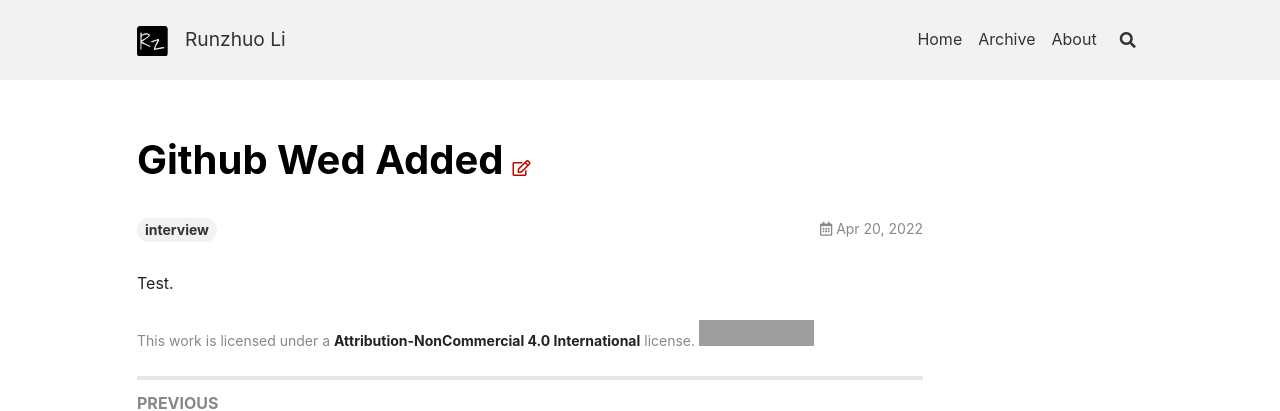
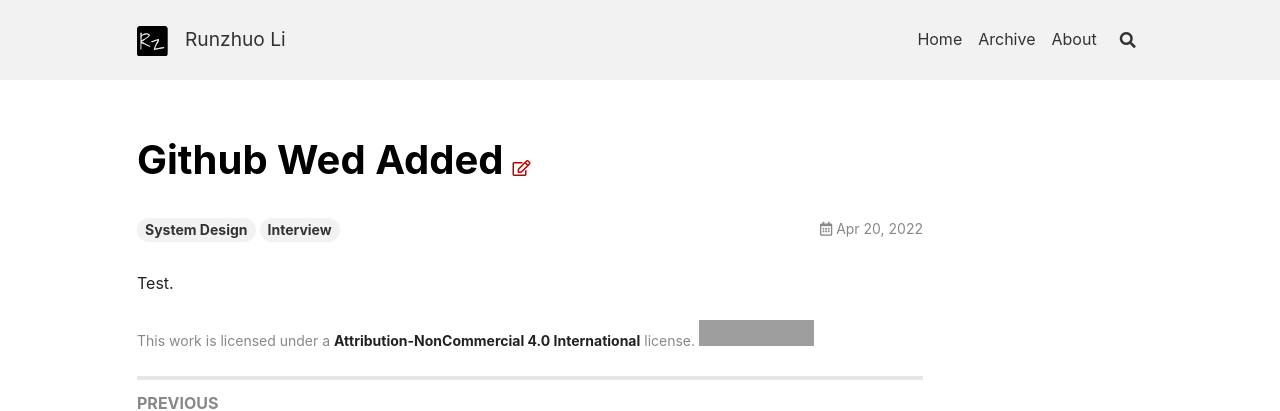
Before and after one commit to runzhuoli/runzhuoli.github.io, a Jekyll site: the page built from _posts/2022-04-20-webtest.md, in a window 1280 px wide. Shown: the top 411 px of the page. Built offline with Jekyll 4.4.1, drawn with Linux system fonts in a browser that asks for light colours; nearby versions of some CDN libraries; comment, search, counter and statistics services are not loaded; grey boxes are pictures that could not be loaded.

Commit message:
Update 04-20

```diff
--- a/_posts/2022-04-20-webtest.md
+++ b/_posts/2022-04-20-webtest.md
@@ -2,7 +2,8 @@
 title: Github Wed Added
 key: 20220420
 tags:
-  - interview
+  - System Design
+  - Interview
 ---
 
 <!--more-->
```
